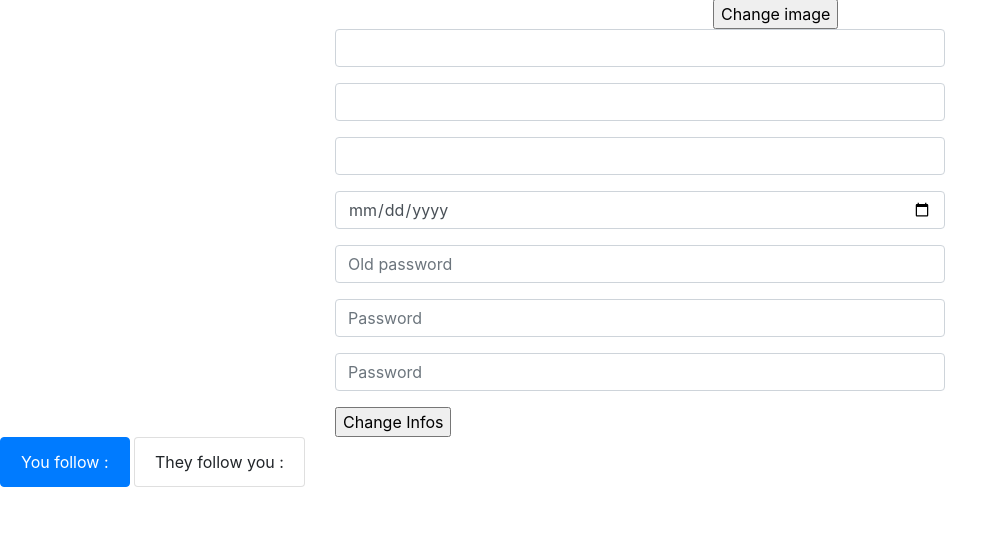
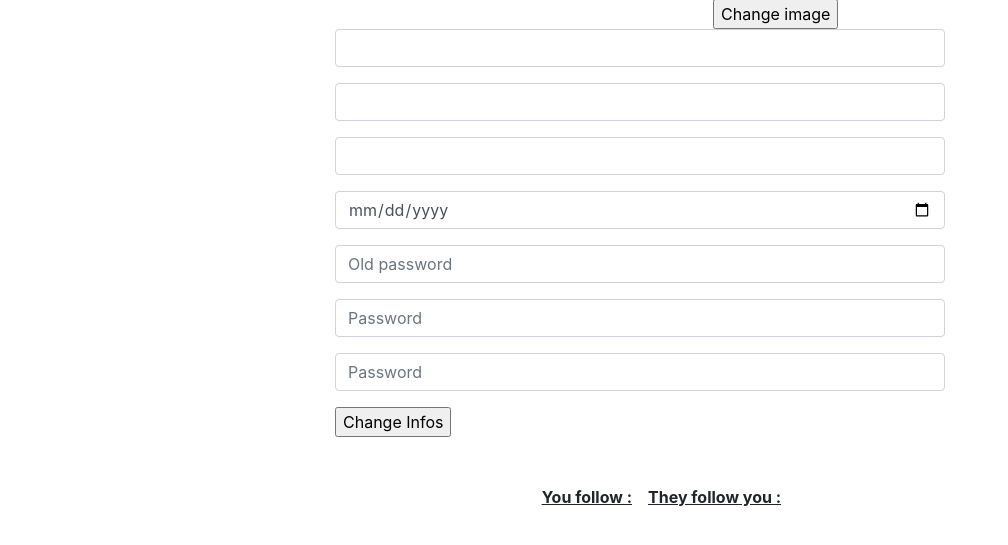
Before and after one commit to DavidDeville/Tweet_Academie, a PHP site: page /profile.php in a window 1280 px wide. Shown: the part 233-778 px from the top of the page, without its empty margins (0-1008 px from the left). Run offline with PHP 8.4, Linux system fonts and the light colour scheme; some libraries are stand-ins or nearby versions.

Commit message:
final profile page

```diff
--- a/view/profile.htm.twig
+++ b/view/profile.htm.twig
@@ -4,13 +4,13 @@
 
 {% block body %}
 
-  <div class='row mt-3'>
+  <div class='row no-gutters mt-3'>
     <h1 class='mx-auto'>{{ account_name }}'s profile</h1>
   </div>
 
-<div class='row mt-3'>
-  <img class='mx-auto' src='' alt='Your Profile Picture'>
-</div>
+  <div class='row no-gutters mt-3'>
+    <img class='mx-auto' src='' alt='Your Profile Picture'>
+  </div>
 
   <form id='uploadimg' class='col-4 mx-auto mt-3'>
     <input id='file' type='file' name='upload'>
@@ -28,13 +28,15 @@
     <input id='submitinfo' class='mt-3 mx-auto' type='submit' name='submit' value='Change Infos'>
   </form>
 
-<ul class='list-group d-inline-block'>
-  <li class='list-group-item active'>You follow :</li>
-</ul>
+  <div class='row no-gutters mt-5'>
+    <dl class='col-6 text-right pr-2'>
+      <dt class=''><u>You follow :</u></dt>
+    </dl>
 
-<ul class='list-group d-inline-block'>
-  <li class='list-group-item'>They follow you :</li>
-</ul>
+    <dl class='col-6 pl-2'>
+      <dt class=''><u>They follow you :</u></dt>
+    </dl>
+  </div>
 {% endblock %}
 
 {% block javascript %}
```
